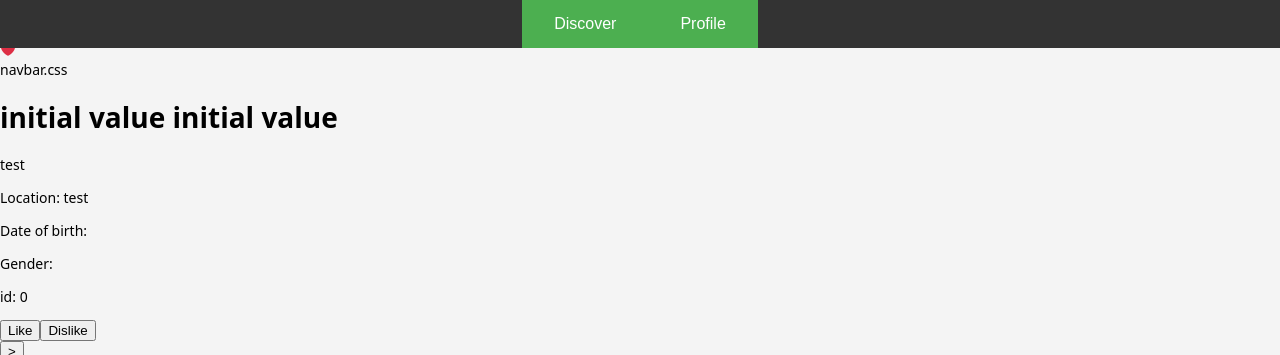
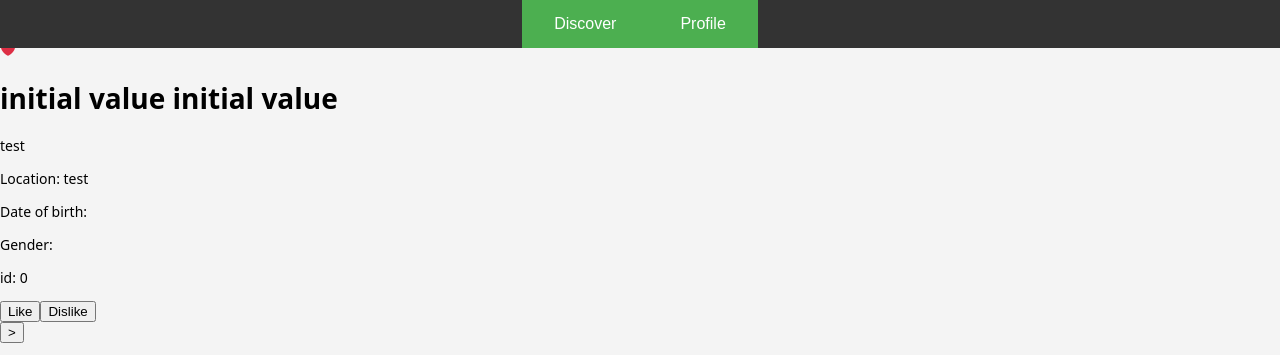
Before and after one commit to Aubert-Antoine/Dating_Webapp, a website: page src/main/resources/app/static/index.html in a window 1280 px wide. Shown: the top 355 px of the page. Drawn offline with nearby package versions, Linux system fonts and the light colour scheme; no server answers.

Commit message:
avant nv branch bebe

```diff
--- a/src/main/resources/app/static/components/Carousel.js
+++ b/src/main/resources/app/static/components/Carousel.js
@@ -97,7 +97,7 @@ class Carousel extends Component {
                         <div className="carousel__item">
                             <img src={currentProfile.picture} alt="Profile picture" />
                             <div className="carousel__item__info">
-                      navbar.css           <h1>{currentProfile.firstName} {currentProfile.lastName}</h1>
+                                <h1>{currentProfile.firstName} {currentProfile.lastName}</h1>
                                 <p>{currentProfile.description}</p>
                                 <p>Location: {currentProfile.city}</p>
                                 <p>Date of birth: {currentProfile.dob}</p>
--- a/src/main/resources/app/static/index.html
+++ b/src/main/resources/app/static/index.html
@@ -8,14 +8,14 @@
       name="description"
       content="Dating Webapp created using Spring Boot and React"
     />
-    <link rel="shortcut icon" href="./asset/favicon/favicon.ico" type="image/x-icon">
+    <link rel="shortcut icon" href="asset/favicon/favicon.ico" type="image/x-icon">
     <script src="https://unpkg.com/react@16/umd/react.development.js"></script>
     <script src="https://unpkg.com/react-dom@16/umd/react-dom.development.js"></script>
     <script src="https://cdnjs.cloudflare.com/ajax/libs/babel-standalone/6.26.0/babel.js"></script>
     <!--<script type="text/babel" src="App.js"></script> -->
     <script type="text/babel" src="/components/Carousel.js"></script>
-    <link rel="stylesheet" href="./css/footer.css">
-    <link rel="stylesheet" href="./css/nav.css">
+    <link rel="stylesheet" href="css/footer.css">
+    <link rel="stylesheet" href="css/nav.css">
     <title>React App</title>
   </head>
   <body>
```
Also changed, not shown: src/main/resources/app/static/login.html (+1 -1 lines), README.md.
